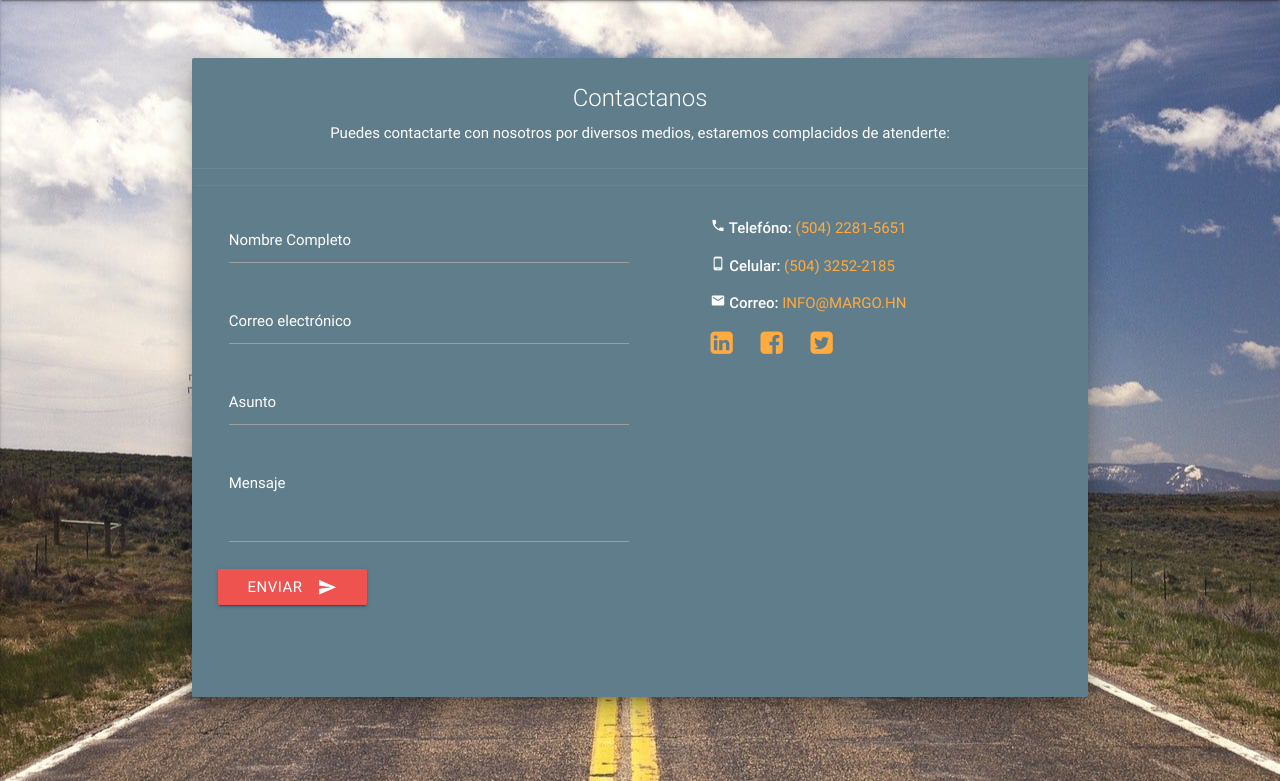
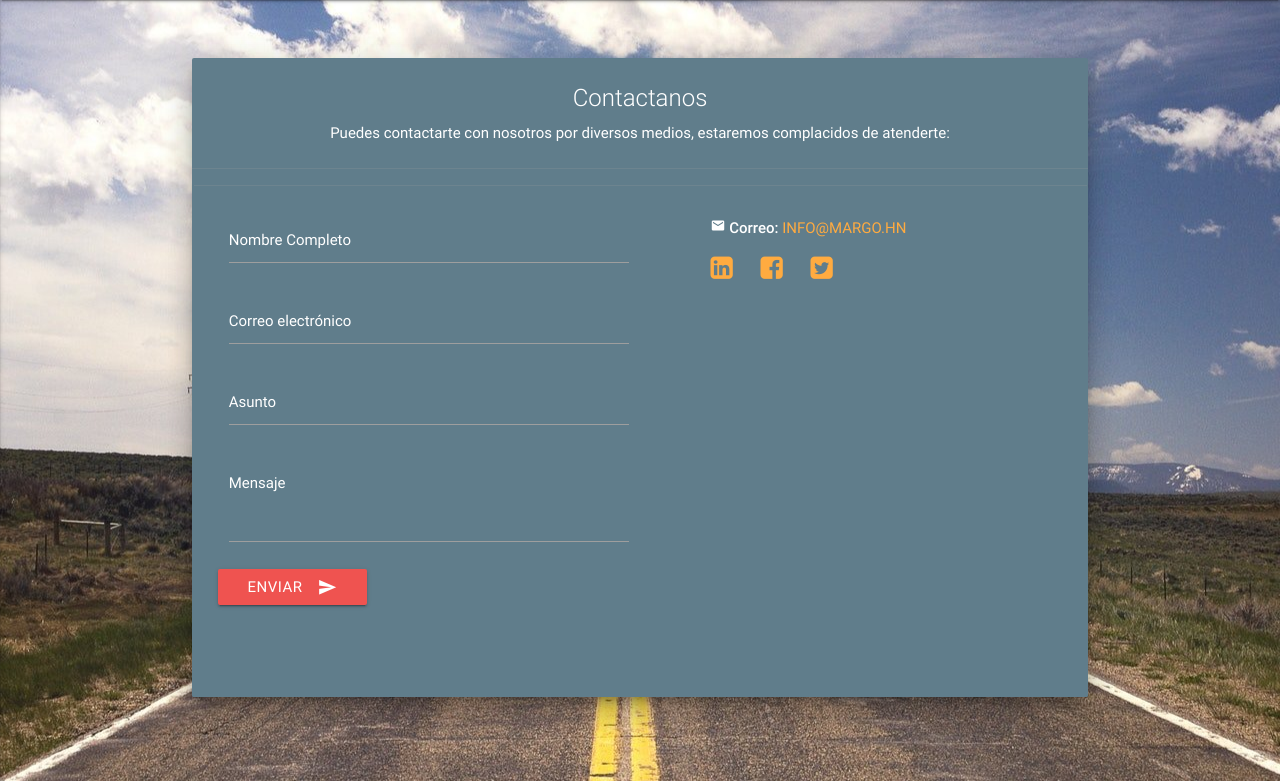
Before and after one commit to doglez/webpage-margo, a PHP site: page /contacto.php in a window 1280 px wide. Shown: the part 64-845 px from the top of the page. Run offline with PHP 8.4, Linux system fonts and the light colour scheme.

Commit message:
se comento los telefenos

```diff
--- a/contacto.php
+++ b/contacto.php
@@ -48,8 +48,8 @@
                       <div class="col s12 m4">
                         <div class="row">
                           <ul>
-                            <li><p class="white-text contacto2"><strong> <i class="material-icons tiny">phone</i> Telefóno: </strong><a href="tel: +504 22815651">(504) 2281-5651</a></p></li>
-                            <li><p class="white-text contacto2"><strong> <i class="material-icons tiny">phone_android</i> Celular: </strong><a href="tel: +504 32522185">(504) 3252-2185</a></p></li>
+                            <!-- <li><p class="white-text contacto2"><strong> <i class="material-icons tiny">phone</i> Telefóno: </strong><a href="tel: +504 22815651">(504) 2281-5651</a></p></li>
+                            <li><p class="white-text contacto2"><strong> <i class="material-icons tiny">phone_android</i> Celular: </strong><a href="tel: +504 32522185">(504) 3252-2185</a></p></li> -->
                             <li><p class="white-text contacto2"><strong> <i class="material-icons tiny">email</i> Correo: </strong><a href="mailto:info@margo.hn?subject=Solicitud de información">info@margo.hn</a></p></li>
                             <li><p class="white-text contacto2">
                               <a href="https://www.linkedin.com/company/margohn/"><i class="fa fa-linkedin-square" style="font-size:26px"></i></a>
```
